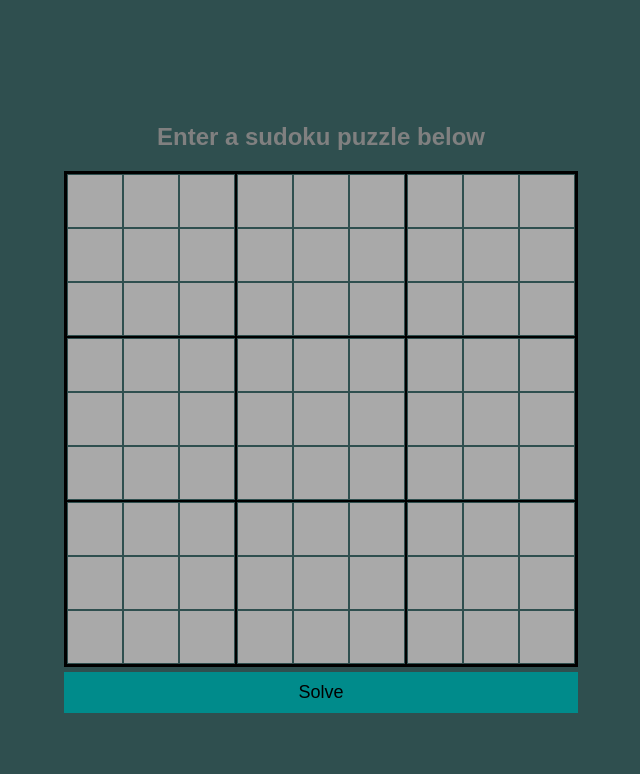
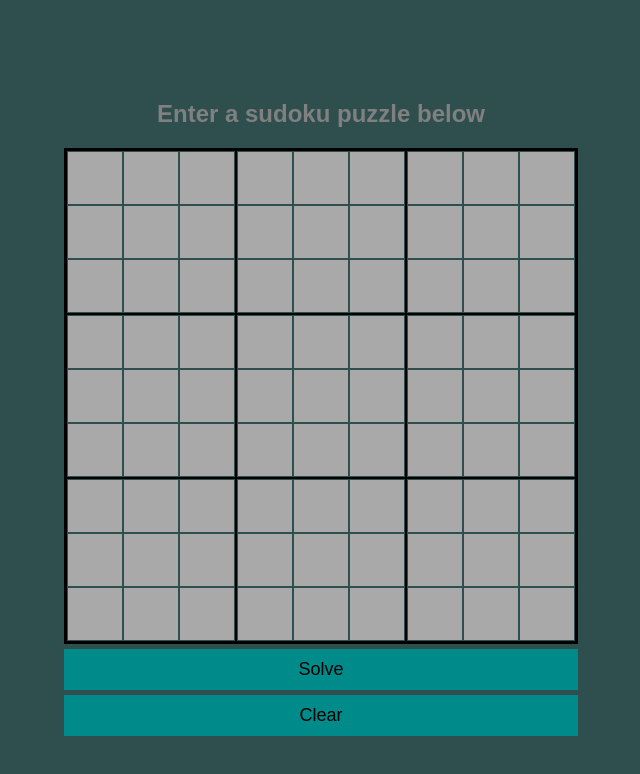
Before and after one commit to Manus69/SudokuJS, a plain HTML site: page index.html in a window 1280 px wide. Shown: the whole page, without its empty margins (87-727 px from the left). Drawn offline with Linux system fonts and the light colour scheme.

Commit message:
added clear button

```diff
--- a/SudokuSolver.js
+++ b/SudokuSolver.js
@@ -227,7 +227,6 @@ class SudokuSolver
     {
         var status;
         var value;
-        // var bit;
         var n;
 
         status = 0;
@@ -237,7 +236,6 @@ class SudokuSolver
             value = values[n];
             if (value != 0)
             {
-                // bit = this.#set_bit(0, value);
                 if (this.#check_bit(status, value))
                     return -1;
                 status = this.#set_bit(status, value);
--- a/Support.js
+++ b/Support.js
@@ -57,9 +57,9 @@ function set_table(values, size, class_name, _document)
     }
 }
 
-function get_button(action)
+function get_button(action, text)
 {
-    return `<button onclick="${action}()">Solve</button>`;
+    return `<button onclick="${action}()">${text}</button>`;
 }
 
 function is_digit(text)
--- a/index.html
+++ b/index.html
@@ -14,15 +14,14 @@
 <body>
     <h2>Enter a sudoku puzzle below</h2>
     <script>
-        var preset0 = [ 1,2,3,4,5,6,7,8,9,
-                        4,5,6,1,2,0,0,0,0,
-                        7,8,9,0,0,0,0,0,0,
-                        2,1,4,0,0,0,0,0,0,
-                        3,6,7,0,0,0,0,0,0,
-                        5,9,8,0,0,0,0,0,0,
-                        6,3,1,0,0,0,0,0,0,
-                        8,4,2,0,0,0,0,0,0,
-                        9,7,5,0,0,0,0,0,0];
+
+        function clear_table()
+        {
+            var values;
+
+            values = new Array(SIZE * SIZE).fill("");
+            set_table(values, SIZE, CLASS_NAME, document);
+        }
 
         function solve()
         {
@@ -33,11 +32,7 @@
 
             elements = document.getElementsByClassName(CLASS_NAME);
             values = get_values(elements);
-
-            // values = preset0;
-            sudoku = new SudokuSolver(size);
-
-            sudoku.Display(values);
+            sudoku = new SudokuSolver(SIZE);
 
             if ((result = sudoku.Validate(values)) < 0)
             {
@@ -47,20 +42,20 @@
 
             result = sudoku.Solve(values);
             console.log(result);
-
             set_table(result, sudoku.size, CLASS_NAME, document);
 
             return 0;
         }
 
         const CLASS_NAME = 'cell';
-        const size = 9;
+        const SIZE = 9;
         var html;
         var element;
 
-        html = get_table(size, size, CLASS_NAME, "validate_input");
-        html += get_button("solve");
-        // console.log(html);
+        html = get_table(SIZE, SIZE, CLASS_NAME, "validate_input");
+        html += get_button("solve", "Solve");
+        html += get_button("clear_table", "Clear");
+
         element = document.createElement("my_stuff");
         element.innerHTML = html;
         document.body.appendChild(element);
--- a/style.css
+++ b/style.css
@@ -50,6 +50,12 @@ button
     padding: 10px;
     font-size: large;
     background:darkcyan;
+    transition-duration: 0.5s;
+}
+
+button:hover
+{
+    background-color: brown;
 }
 
 h2
```
